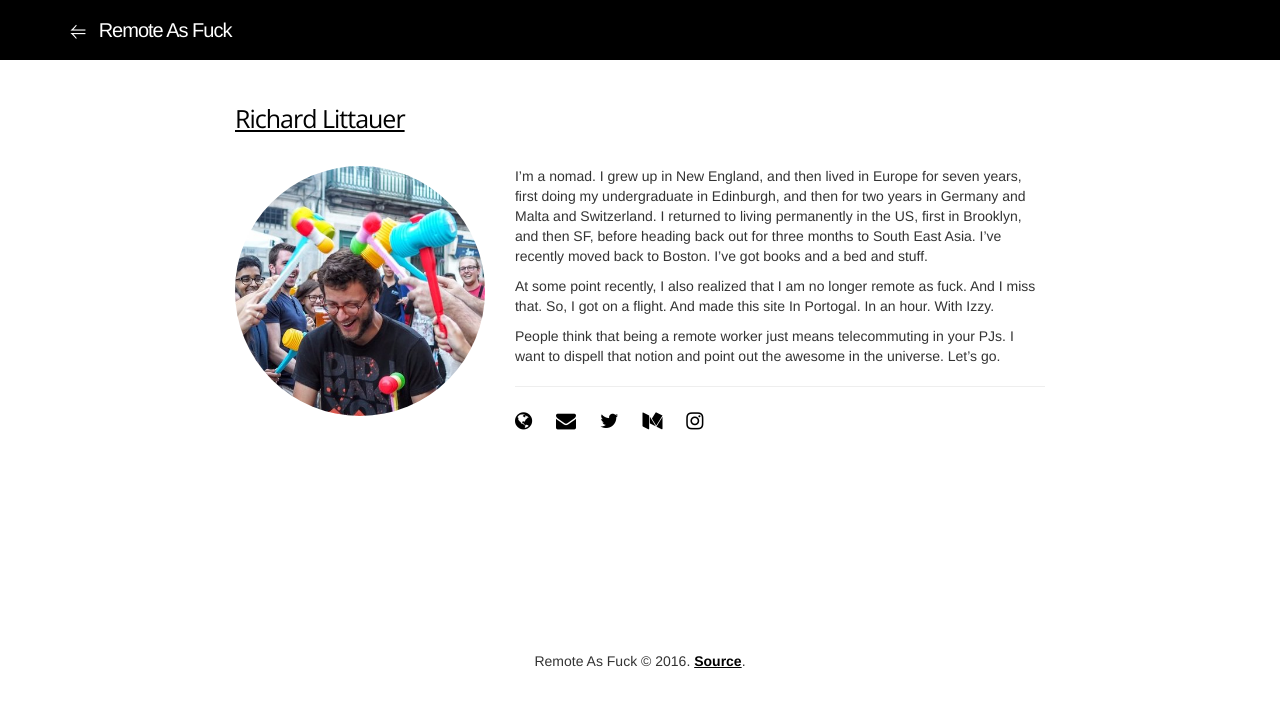
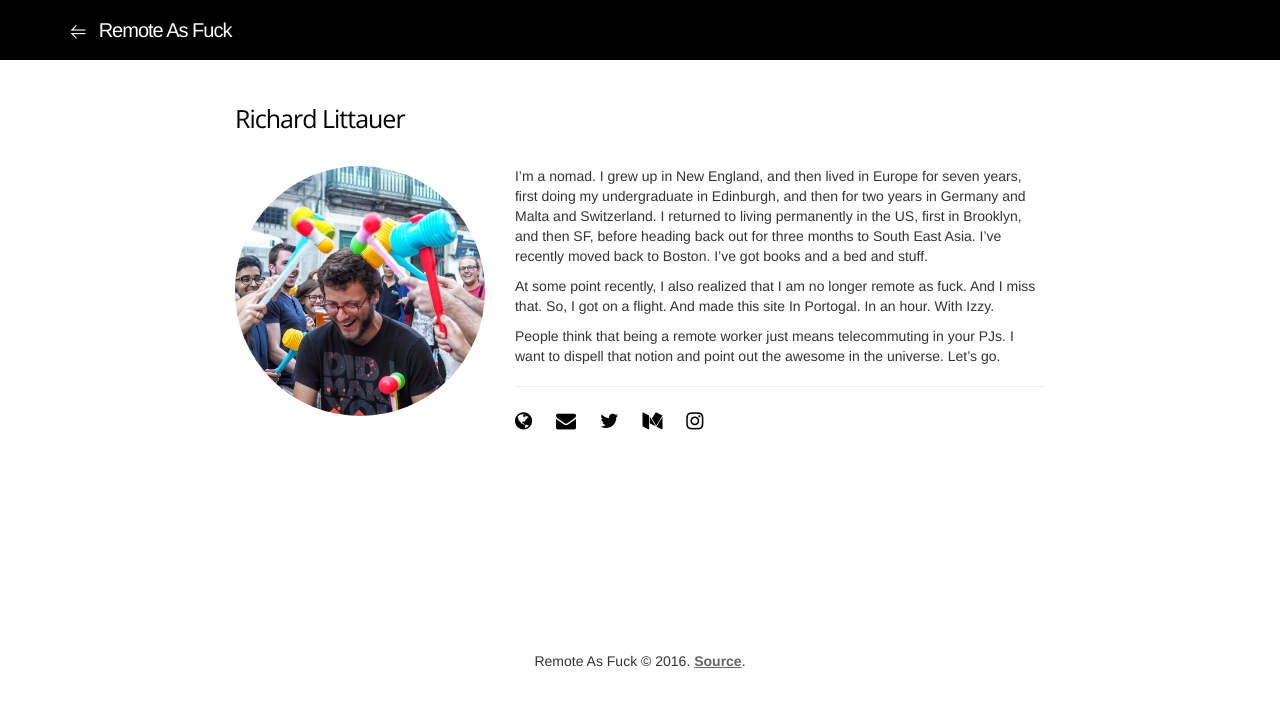
Before and after one commit to RichardLitt/nomad-as-fuck, a Jekyll site: the page built from _authors/richard.md, in a window 1280 px wide. Shown: the top 707 px of the page. Built offline with Jekyll 4.4.1, drawn with Linux system fonts in a browser that asks for light colours; nearby versions of some CDN libraries; some web fonts are replaced; comment, search, counter and statistics services are not loaded.

Commit message:
Added author-page-title and muted-footer-link styles

```diff
--- a/_includes/themes/antinomadic/author.html
+++ b/_includes/themes/antinomadic/author.html
@@ -1,5 +1,5 @@
-<a href="{{ page.outbound }}">
-  <h1 class="project-page-title">{{ page.full_name }}</h1>
+<a href="{{ page.outbound }}" class="author-page-title">
+  <h1>{{ page.full_name }}</h1>
 </a>
 
 <div id="author-page" class="container-fluid">
--- a/_includes/themes/antinomadic/default.html
+++ b/_includes/themes/antinomadic/default.html
@@ -94,7 +94,7 @@
         <p>{{ site.author.name }} &copy; <script type="text/javascript">
           document.write(new Date().getFullYear());
         </script>.
-          <a href="https://github.com/RichardLitt/remote-as-fuck">Source</a>.
+          <a href="https://github.com/RichardLitt/remote-as-fuck" class="muted-footer-link">Source</a>.
         </p>
       </footer>
     <div class="push"></div>
--- a/_sass/_custom.scss
+++ b/_sass/_custom.scss
@@ -203,6 +203,27 @@ a {
   font-weight: 600;
   &:hover {
     color: red;
+  }
+  &.author-link {
+    color: #666;
+    font-size: 18px;
+    font-weight: 400;
+    font-family: 'Gentium Basic', serif;
+    &:hover {
+      color: red;
+    }
+  }
+  &.author-page-title {
+    text-decoration: none;
+    h1 {
+      margin-left: 30px;
+    }
+  }
+  &.muted-footer-link {
+    color: #666;
+    &:hover {
+      color: red;
+    }
   }
 }
 
```
